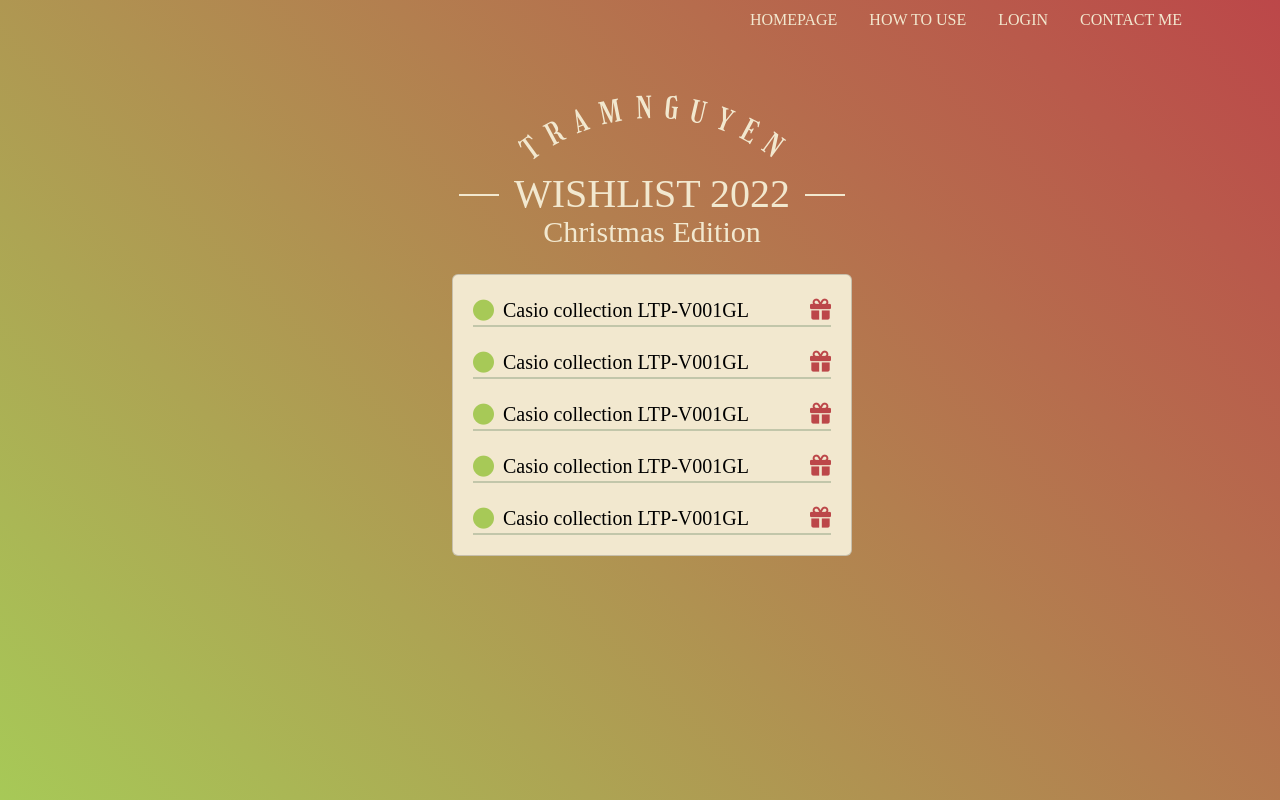
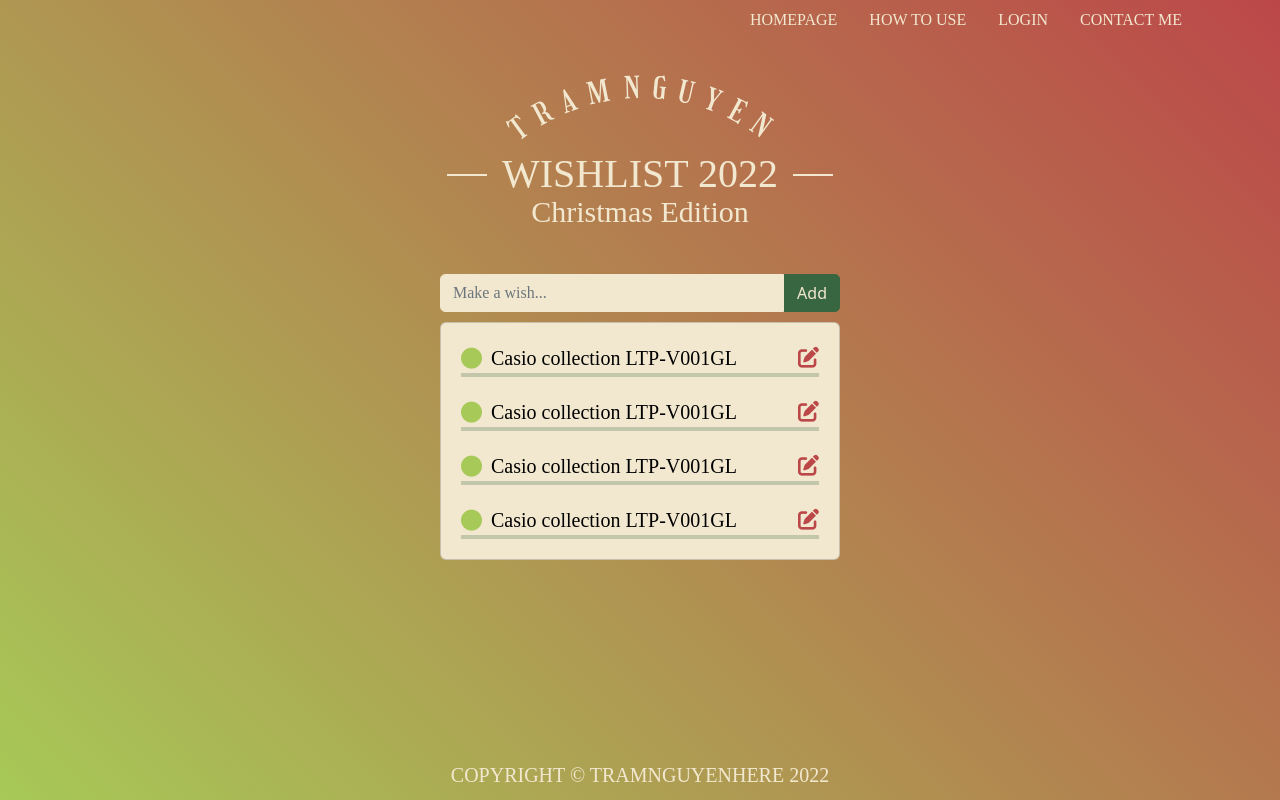
Before and after one commit to tramnguyenhere/wishlist-app, a React (Create React App) app in the folder client/: page / in a window 1280 px wide. Built offline with nearby package versions, Linux system fonts and the light colour scheme; a web font is replaced by a local one.

Commit message:
Working on homepage of user version

```diff
--- a/client/src/App.jsx
+++ b/client/src/App.jsx
@@ -1,14 +1,25 @@
 import React from 'react';
 
-import Container from 'react-bootstrap/Container';
+import { Container, Col, Row } from 'react-bootstrap';
+import Footer from './components/Footer/Footer';
+
 import NavigationBar from './components/NavigationBar/NavigationBar';
-import Home from './pages/Home/Home';
+import Title from './components/Title/Title';
+// import Home from './pages/Home/Home';
+import UserHome from './pages/UserHome/UserHome';
 
 const App = () => {
   return (
     <Container>
       <NavigationBar />
-      <Home />
+      <Row>
+        <Col>
+          <Title />
+        </Col>
+      </Row>
+      {/* <Home /> */}
+      <UserHome />
+      <Footer />
     </Container>
   );
 };
--- a/client/src/assets/styles/index.scss
+++ b/client/src/assets/styles/index.scss
@@ -11,4 +11,5 @@
   );
   height: 100vh;
   box-sizing: border-box;
+  position: relative;
 }
--- /dev/null
+++ b/client/src/components/Footer/Footer.jsx
@@ -0,0 +1,9 @@
+import React from 'react';
+
+import './footer.scss';
+
+const Footer = () => {
+  return <div className='footer'>COPYRIGHT &#169; TRAMNGUYENHERE 2022 </div>;
+};
+
+export default Footer;
--- /dev/null
+++ b/client/src/components/Footer/footer.scss
@@ -0,0 +1,17 @@
+@import '../../assets/styles/global.scss';
+
+.footer {
+    position: absolute;
+    right: 0;
+    left: 0;
+    bottom: 10px;
+    width: 100%;
+
+    margin: 0;
+    padding: 0;
+
+    font-family: $--theme-font;
+    font-size: 20px;
+    color: $--theme-color-champagne;
+    text-align: center;
+}
--- a/client/src/components/List/List.jsx
+++ b/client/src/components/List/List.jsx
@@ -4,14 +4,13 @@
 import './list.scss';
 import ListItem from './ListItem/ListItem';
 
-const List = () => {
+const List = ({ icon, item }) => {
   return (
     <Card className='list'>
-      <ListItem />
-      <ListItem />
-      <ListItem />
-      <ListItem />
-      <ListItem />
+      <ListItem icon={icon} item={item} />
+      <ListItem icon={icon} item={item} />
+      <ListItem icon={icon} item={item} />
+      <ListItem icon={icon} item={item} />
     </Card>
   );
 };
--- a/client/src/components/List/ListItem/ListItem.jsx
+++ b/client/src/components/List/ListItem/ListItem.jsx
@@ -4,16 +4,14 @@
 
 import Card from 'react-bootstrap/Card';
 
-const ListItem = () => {
+const ListItem = ({ icon, item }) => {
   return (
     <Card.Body className='list-item__wrapper'>
       <div className='list-item'>
         <i className='fa-solid fa-circle dot'></i>
-        <Card.Link className='list-item__name'>
-          Casio collection LTP-V001GL
-        </Card.Link>
+        <Card.Link className='list-item__name'>{item}</Card.Link>
         <Card.Link className='gift'>
-          <i className='fa-solid fa-gift '></i>
+          <i className={icon}></i>
         </Card.Link>
       </div>
       <hr />
--- a/client/src/components/List/ListItem/listitem.scss
+++ b/client/src/components/List/ListItem/listitem.scss
@@ -33,11 +33,13 @@
             position: absolute;
             right: 20px;
         }
+
+    }
+    hr {
+        background-color: $--theme-color-deep_mose_green;
+        border: 2px solid $--theme-color-deep_mose_green;
+        margin: 0;
+        width: 100%;
     }
 
-    hr {
-        background-color: $--theme-color-deep_mose_green;
-        border: 1px solid $--theme-color-deep_mose_green;
-        margin: 0;
-    }
 }
--- a/client/src/components/List/list.scss
+++ b/client/src/components/List/list.scss
@@ -2,7 +2,7 @@
 
 .list {
     margin-top: 30px;
-    width: 400px;
     background-color: $--theme-color-champagne;
     padding: 10px;
+    margin: 0;
 }
--- a/client/src/components/Title/title.scss
+++ b/client/src/components/Title/title.scss
@@ -6,7 +6,8 @@
     align-items: center;
     font-family: $--theme-font;
     color: $--theme-color-champagne;
-    width: 400px;
+    width: 100%;
+    margin-top: 30px;
 
 
     .title-owner_name {
--- a/client/src/pages/Home/Home.jsx
+++ b/client/src/pages/Home/Home.jsx
@@ -2,24 +2,15 @@
 
 import Container from 'react-bootstrap/esm/Container';
 import Row from 'react-bootstrap/esm/Row';
-import Col from 'react-bootstrap/esm/Col';
 import './home.scss';
 
-import Title from '../../components/Title/Title';
 import List from '../../components/List/List';
 
 const Home = () => {
   return (
     <Container className='home'>
       <Row>
-        <Col>
-          <Title />
-        </Col>
-      </Row>
-      <Row>
-        <Col>
-          <List />
-        </Col>
+        <List icon='fa-solid fa-gift' item='Casio collection LTP-V001GL' />
       </Row>
     </Container>
   );
--- /dev/null
+++ b/client/src/pages/UserHome/UserHome.jsx
@@ -0,0 +1,34 @@
+import React from 'react';
+
+import './userhome.scss';
+import { Button, Container, Form, InputGroup, Row } from 'react-bootstrap';
+
+import List from '../../components/List/List';
+
+const UserHome = () => {
+  return (
+    <Container className='user_home'>
+      <Row>
+        <InputGroup className='user_hom__input'>
+          <InputGroup.Text id='new_item'>
+            <Form.Control
+              id='input--add-new'
+              placeholder='Make a wish...'
+              aria-label='Make a wish...'
+              type='text'
+            />
+            <Button id='button--add-new'>Add</Button>
+          </InputGroup.Text>
+        </InputGroup>
+      </Row>
+      <Row>
+        <List
+          icon='fa-solid fa-pen-to-square'
+          item='Casio collection LTP-V001GL'
+        />
+      </Row>
+    </Container>
+  );
+};
+
+export default UserHome;
--- /dev/null
+++ b/client/src/pages/UserHome/userhome.scss
@@ -0,0 +1,35 @@
+@import '../../assets/styles/global.scss';
+
+.user_home {
+    margin-top: 50px;
+    width: 400px;
+
+    .user_hom__input {
+        padding: 0;
+        margin-bottom: 10px;
+
+
+
+        #new_item {
+            width: 100%;
+            border: 0;
+            padding: 0;
+            background-color: transparent;
+
+            #input--add-new {
+                background-color: $--theme-color-champagne;
+                border: 1px solid $--theme-color-champagne;
+                border-radius: 5px 0px 0px 5px;
+                font-family: $--theme-font;
+            }
+
+            #button--add-new {
+                background-color: $--theme-color-deep_mose_green;
+                color: $--theme-color-champagne;
+                border: 1px solid $--theme-color-deep_mose_green;
+                border-radius: 0px 5px 5px 0px;
+            }
+        }
+    }
+
+}
```
